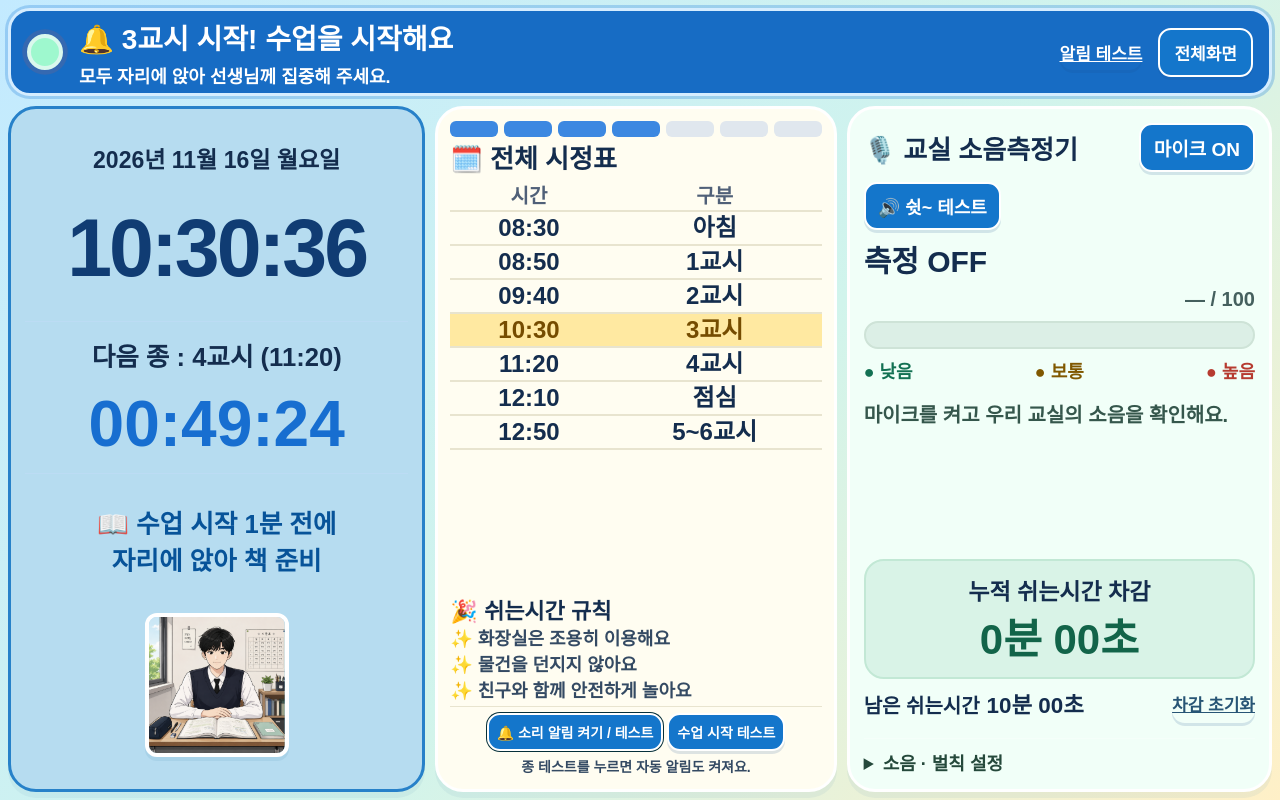
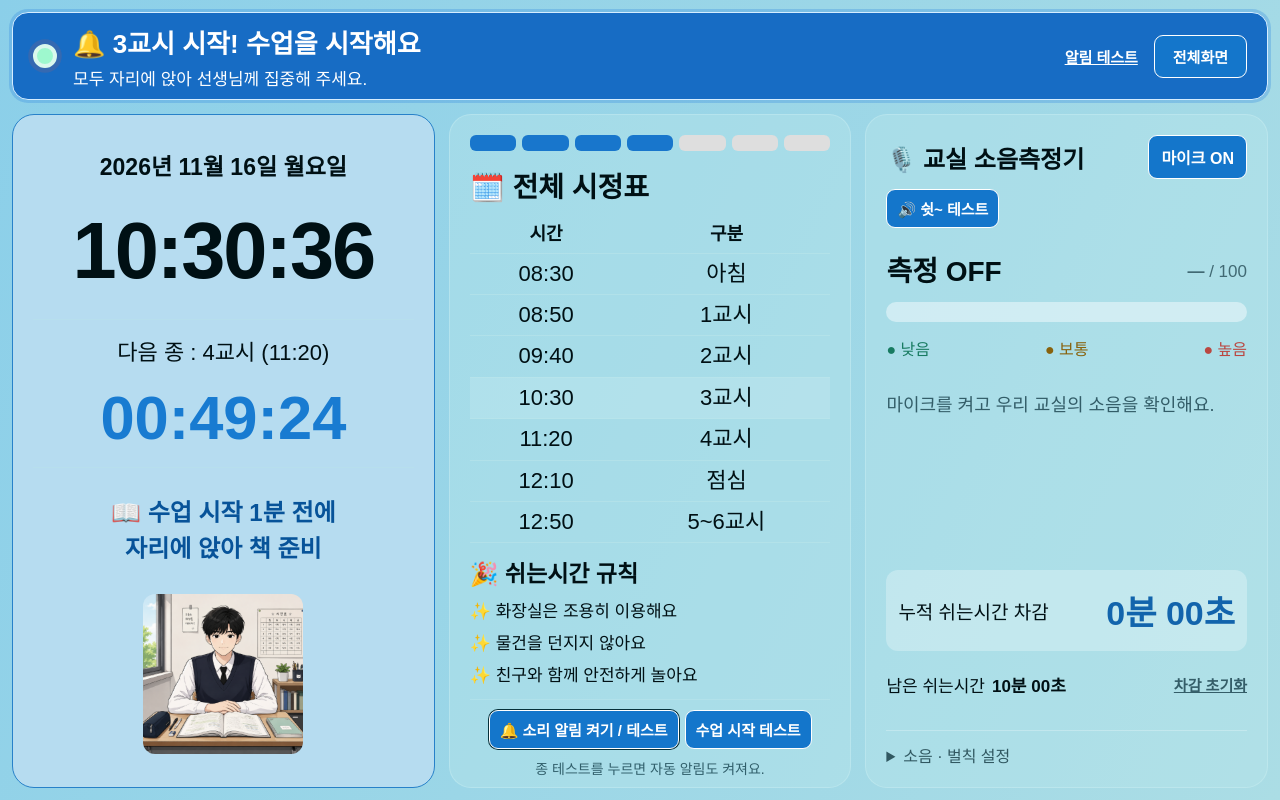
Before and after one commit to ggoongdy-sys/classroom-clock-noise, a plain HTML site: page index.html in a window 1280 px wide. Drawn offline with Linux system fonts and the light colour scheme.

Commit message:
Restore original blue translucent design with restrained readable typography

```diff
--- a/style.css
+++ b/style.css
@@ -7,22 +7,50 @@
 @media(min-width:900px) and (max-height:680px){main{gap:10px;padding:8px;grid-template-rows:64px minmax(0,1fr)}.prep-banner{min-height:64px;padding:8px 16px}.panel{padding:16px}#clock{margin:8px 0}.next{padding:10px 0}#countdown{margin-top:10px}.reminder{margin:10px 0}.rules p{margin:7px 0}.rules h2{margin:9px 0}.bell-area{padding-top:8px}.reading{margin-top:22px}.penalty{padding:16px 12px}.remaining{margin:12px 0}}
 @media(max-width:899px){main{grid-template-columns:1fr 1fr}.noise{grid-column:1/-1}.prep-banner{flex-wrap:wrap}.prep-banner strong{font-size:17px}.prep-banner p{font-size:12px}.prep-banner .text-button{margin-left:auto}.student{margin-bottom:0}.schedule-panel{order:0}}
 @media(max-width:600px){main{grid-template-columns:1fr}.prep-banner{gap:10px}.prep-banner>div{flex:1}.prep-banner button{font-size:11px}.noise{grid-column:auto}.prep-banner .text-button{margin-left:34px}}
-
-
-/* Classroom distance view: bold type, bright cards, strong contrast. */
-body{background:linear-gradient(135deg,#c3eaff 0%,#d1f4ec 55%,#fff0c7 100%);color:#142d4e;font-family:'Malgun Gothic',Arial,sans-serif;font-weight:600}
-.panel{background:#ffffffd9;border:3px solid #fff;box-shadow:0 6px 0 #7198b51a;border-radius:28px}
-.clock-panel{background:#e9f5ff}.schedule-panel{background:#fffdf1}.noise{background:#f1fff8}
-.prep-banner{background:#ffffffdd;border:3px solid #fff;border-radius:22px}.prep-banner strong{font-size:clamp(24px,2.5vw,40px);font-weight:900}.prep-banner p{font-size:clamp(17px,1.6vw,25px);color:inherit}.warning-light{width:36px;height:36px}
-button{border:2px solid #ffffff;border-radius:13px;box-shadow:0 3px 0 #18508b25;font-size:18px;padding:10px 14px}.prep-banner button{font-size:17px}.text-button{font-size:17px;color:#275575}.prep-banner.warning{background:#ffe394;color:#6c3700;border-color:#ffbf38}
-#date{font-size:clamp(22px,2vw,32px)}#clock{font-size:clamp(64px,6.3vw,118px);font-weight:900;letter-spacing:-3px;line-height:1.05;color:#103c73}#nextLabel{font-size:clamp(22px,2vw,32px);font-weight:800}#countdown{font-size:clamp(52px,5vw,90px);font-weight:900;line-height:1.1;color:#176ed0}.next{border-color:#bcdcf4}.reminder{font-size:clamp(22px,2vw,32px);font-weight:900;line-height:1.45}.student{border:4px solid white;box-shadow:0 4px 0 #4886ac20}
-h1,.noise-heading h2{font-size:clamp(25px,2.3vw,38px);font-weight:900}.progress span{background:#e0e7ee}.progress .done{background:#3c88e1}table{font-size:clamp(23px,2vw,33px);font-weight:800}th{font-size:clamp(20px,1.7vw,27px);color:#506078}td,th{border-bottom:2px solid #e8e4cf}.active td{background:#ffe9a1;color:#754c00}.rules h2{font-size:clamp(23px,2vw,31px)}.rules p{font-size:clamp(18px,1.5vw,25px);line-height:1.4;color:#344a63}.rules{border-color:#e8e4cf}
-#bell{font-size:18px}#startTest{font-size:18px!important;padding:9px 12px!important;margin:6px 0 0!important}#bellStatus{font-size:16px;line-height:1.35;color:#344a63}.noise-heading{gap:10px;align-items:center}.noise-heading button{font-size:19px;padding:9px 13px}#shushTest{font-size:18px!important;padding:9px 12px!important}
-.reading{display:block}.reading strong{display:block;font-size:clamp(28px,2.8vw,46px);line-height:1.35;font-weight:900;word-break:keep-all}.reading span{display:block;text-align:right;font-size:22px;margin-top:5px;color:#45605e}.meter{height:28px;background:#dcefe6;border:2px solid #cee3d7}.legend{font-size:20px;font-weight:800}.legend span:nth-child(1){color:#137153}.legend span:nth-child(2){color:#805800}.legend span:nth-child(3){color:#b63b30}#status{font-size:clamp(19px,1.65vw,28px);line-height:1.45;color:#35574c;word-break:keep-all}
-.penalty{display:block;background:#d9f3e7;border:2px solid #c2e8d5;padding:16px;border-radius:20px;font-size:clamp(21px,1.9vw,30px);text-align:center}.penalty strong{display:block;font-size:clamp(38px,3.6vw,64px);line-height:1.2;margin-top:8px;color:#126449;font-weight:900;font-variant-numeric:tabular-nums}.remaining{font-size:clamp(19px,1.6vw,27px);line-height:1.4}.remaining b{font-size:1.12em}.remaining .text-button{font-size:17px}details{font-size:19px;color:#25493b}summary{font-weight:800}.noise details[open]{background:#f1fff8;width:min(620px,94vw)}.noise details[open] summary{font-size:24px}.noise details[open] summary:after{font-size:17px}.settings{gap:18px}.settings input{font-size:22px;background:white;border-color:#a3c8b6}.high .noise{background:#fff1e9;border-color:#ffb89c}.high .penalty{background:#ffdac7;border-color:#ffb89c}.high #level{color:#b63823}
-@media(min-width:900px){main{grid-template-columns:1.04fr 1fr 1.06fr;grid-template-rows:100px minmax(0,1fr);gap:14px;padding:12px;min-height:700px}.panel{padding:18px}.prep-banner{min-height:100px;padding:12px 20px}.clock-panel{justify-content:space-evenly}#clock{margin:12px 0}.next{padding:14px 0}#countdown{margin-top:16px}.reminder{margin:14px 0}.student{width:clamp(110px,18vh,200px);height:clamp(110px,18vh,200px)}.progress{margin-bottom:12px}.progress span{height:16px}h1{margin-bottom:12px}td,th{padding:clamp(5px,.8vh,12px) 4px}.rules{margin-top:auto;padding:0}.rules h2{margin:12px 0 8px}.rules p{margin:6px 0}.bell-area{padding-top:10px}#bellStatus{margin:7px 0 0}.reading{margin:18px 0 10px}.legend{margin:10px 0}#status{margin:12px 0;min-height:58px}.penalty{margin-top:auto}.remaining{margin:12px 0}.noise details{margin-top:5px;padding-top:10px}}
-@media(min-width:900px) and (max-height:800px){main{grid-template-rows:88px minmax(0,1fr);gap:10px;padding:8px;min-height:680px}.prep-banner{min-height:88px;padding:8px 16px}.panel{padding:14px}.prep-banner strong{font-size:28px}.prep-banner p{font-size:18px}#date{font-size:23px}h1,.noise-heading h2{font-size:26px}table{font-size:25px}th{font-size:21px}td,th{padding:5px 3px}.rules h2{font-size:23px;margin:8px 0 5px}.rules p{font-size:18px;margin:4px 0}.bell-area{padding-top:6px}#bell,#startTest{font-size:16px!important;padding:7px 9px!important}#bellStatus{font-size:15px}.reading{margin-top:12px}.reading strong{font-size:30px}.reading span{font-size:20px}.legend{font-size:18px;margin:8px 0}#status{font-size:20px;min-height:54px;margin:10px 0}.penalty{padding:12px;font-size:23px}.penalty strong{font-size:42px}.remaining{font-size:20px;margin:10px 0}.noise details{font-size:18px}}
-@media(max-width:899px){main{height:auto;gap:14px}.panel{padding:24px}.prep-banner{gap:12px}.prep-banner strong{font-size:26px}.prep-banner p{font-size:19px}.prep-banner button{font-size:17px}.noise-heading h2{font-size:28px}.rules p{font-size:20px}#bellStatus{font-size:17px}.student{width:180px;height:180px}.student img{width:409.1667%;height:360.8333%;left:-52.5%;top:-207.9167%}.reading strong{font-size:34px}#status{font-size:22px}.penalty strong{font-size:48px}.remaining{font-size:22px}}
-
-
-@media(min-width:900px) and (max-height:800px){.schedule-panel{padding:12px}table{font-size:24px;line-height:1.08}th{font-size:20px}td,th{padding:3px 2px}.rules h2{font-size:22px;margin:7px 0 4px}.rules p{font-size:18px;line-height:1.2;margin:4px 0}.bell-area{display:flex;flex-wrap:wrap;justify-content:center;align-items:center;gap:4px;padding-top:6px}#bell,#startTest{font-size:14px!important;padding:7px 8px!important;margin:0!important}#bellStatus{width:100%;font-size:14px;margin:3px 0 0}.schedule-panel h1{line-height:1.15;margin-bottom:8px}.schedule-panel .progress{margin-bottom:8px}}
+/* Keep the original blue glass design; improve only type and spacing. */
+body{font-family:Arial,'Malgun Gothic',sans-serif}
+.prep-banner strong{font-size:26px}.prep-banner p{font-size:17px}
+.prep-banner button{font-size:15px}
+#date{font-size:23px}
+#clock{font-weight:750}
+#nextLabel{font-size:22px}
+.reminder{font-size:24px}
+h1{font-size:28px}
+table{font-size:22px}th{font-size:18px}
+.rules h2{font-size:23px}.rules p{font-size:17px}
+.noise-heading h2{font-size:24px}.noise-heading button{font-size:16px}
+.reading strong{font-size:28px;line-height:1.3}.reading span{font-size:17px}
+.legend{font-size:16px}
+#status{font-size:18px;line-height:1.5}
+.penalty{font-size:19px;gap:12px;flex-wrap:wrap}
+.penalty strong{font-size:34px;white-space:nowrap}
+.remaining{font-size:17px}.text-button{font-size:15px}
+details{font-size:16px}#bellStatus{font-size:14px}
+#shushTest{font-size:15px!important}#startTest{font-size:15px!important}
+.noise details[open] summary{font-size:20px}
+@media(min-width:900px){
+ main{grid-template-rows:88px minmax(0,1fr);min-height:650px}
+ .prep-banner{min-height:88px}
+ .panel{padding:20px}
+ #clock{font-size:clamp(58px,6.2vw,98px);line-height:1.1}
+ #countdown{font-size:clamp(46px,4.8vw,72px)}
+ .student{width:clamp(120px,20vh,200px);height:clamp(120px,20vh,200px)}
+ td,th{padding:7px 4px;line-height:1.2}
+ .rules h2{margin:12px 0 8px}.rules p{margin:7px 0}
+ .bell-area{display:flex;flex-wrap:wrap;align-items:center;justify-content:center;gap:6px;padding-top:10px}
+ #bell{font-size:15px;padding:8px 10px}
+ #startTest{margin:0!important;padding:8px 10px!important}
+ #bellStatus{width:100%;margin:3px 0 0}
+ .reading{margin-top:26px;flex-wrap:wrap;gap:8px}
+ .penalty{padding:16px 12px}
+}
+@media(min-width:900px) and (max-height:760px){
+ main{grid-template-rows:78px minmax(0,1fr);padding:8px;gap:10px}
+ .prep-banner{min-height:78px;padding:8px 16px}.prep-banner strong{font-size:24px}
+ .panel{padding:14px}#date{font-size:21px}h1{font-size:26px}
+ td,th{padding:5px 4px}
+ .rules h2{font-size:21px;margin:8px 0 5px}.rules p{margin:5px 0;font-size:16px}
+ .reading{margin:18px 0 10px}.reading strong{font-size:26px}
+ #status{font-size:17px;min-height:48px}.remaining{margin:12px 0}
+ .noise-heading h2{font-size:22px}
+}
```
